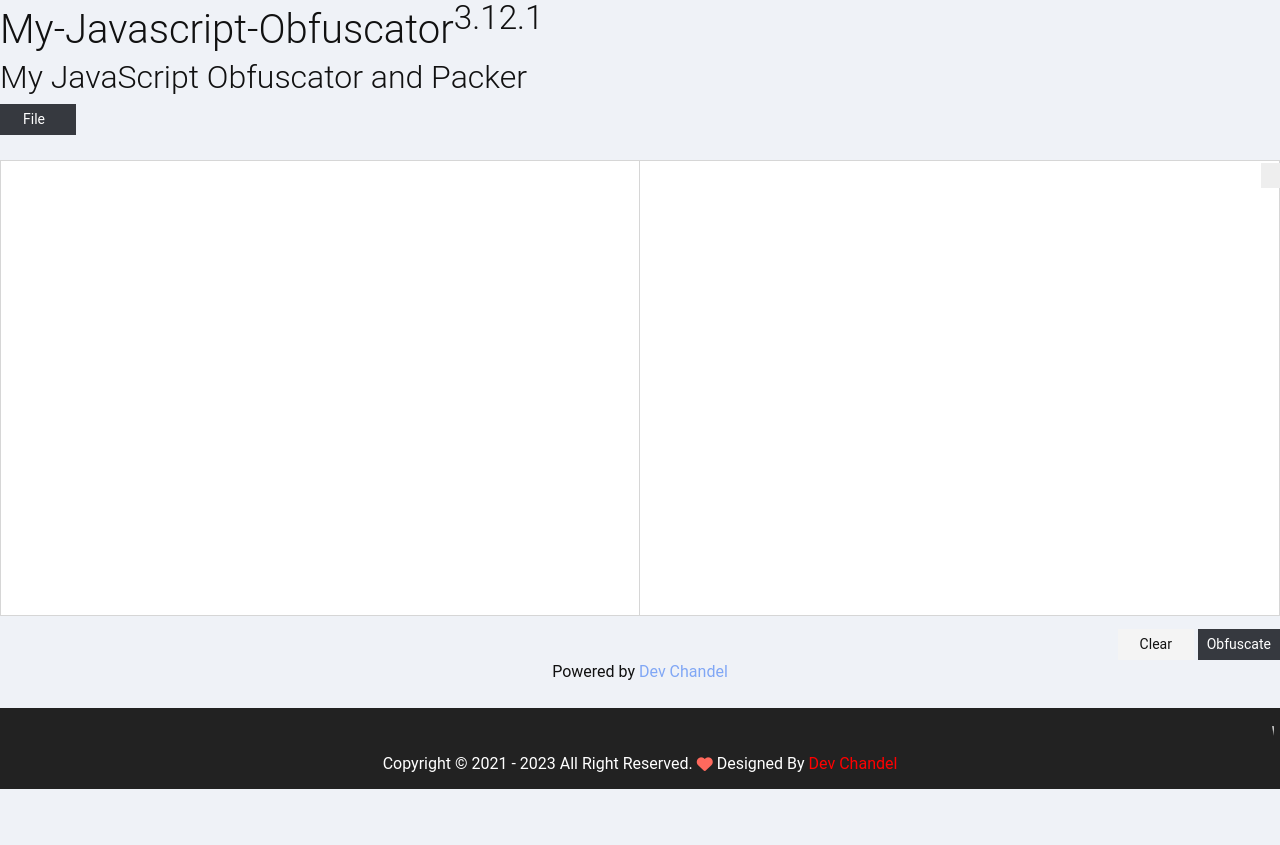
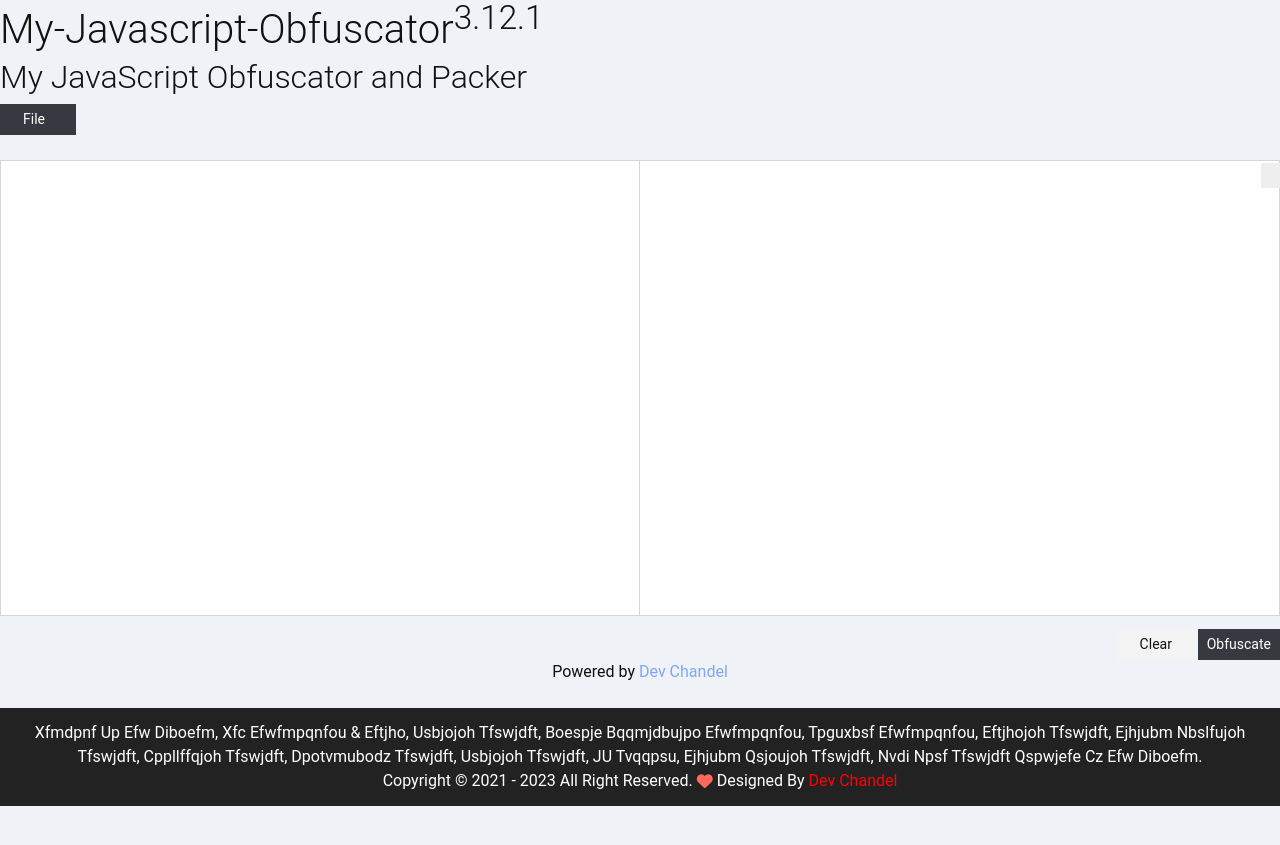
Before and after one commit to GoojDex/My-Javascript-Obfuscator, a Jekyll site: the page built from README.md, in a window 1280 px wide. Shown: the top 845 px of the page. Built offline with Jekyll 4.4.1, drawn with Linux system fonts in a browser that asks for light colours; nearby versions of some CDN libraries; some web fonts are replaced; our own code applies the rules of GitHub Pages for plain Markdown files.

Commit message:
Update default.html

```diff
--- a/_layouts/default.html
+++ b/_layouts/default.html
@@ -90,7 +90,7 @@
     </section><br/>
 
     <footer id="footer">
-     <marquee class="GeneratedMarquee" direction="left" scrollamount="4" behavior="scroll">Welcome To Dev Chandel, Web Development & Design, Training Services, Android Application Development, Software Development, Designing Services, Digital Marketing Services, Bookkeeping Services, Consultancy Services, Training Services, IT Support, Digital Printing Services, Much More Services Provided By Dev Chandel.</marquee>
+     <nbsrvff dmbtt="HfofsbufeNbsrvff" ejsfdujpo="mfgu" tdspmmbnpvou="4" cfibwjps="tdspmm">Xfmdpnf Up Efw Diboefm, Xfc Efwfmpqnfou & Eftjho, Usbjojoh Tfswjdft, Boespje Bqqmjdbujpo Efwfmpqnfou, Tpguxbsf Efwfmpqnfou, Eftjhojoh Tfswjdft, Ejhjubm Nbslfujoh Tfswjdft, Cppllffqjoh Tfswjdft, Dpotvmubodz Tfswjdft, Usbjojoh Tfswjdft, JU Tvqqpsu, Ejhjubm Qsjoujoh Tfswjdft, Nvdi Npsf Tfswjdft Qspwjefe Cz Efw Diboefm.</nbsrvff>
 
         <center> <div class='text-center small'>
           Copyright &#169; 2021 - <script type='text/javascript'>var creditsyear = new Date();document.write(creditsyear.getFullYear());</script>
```
